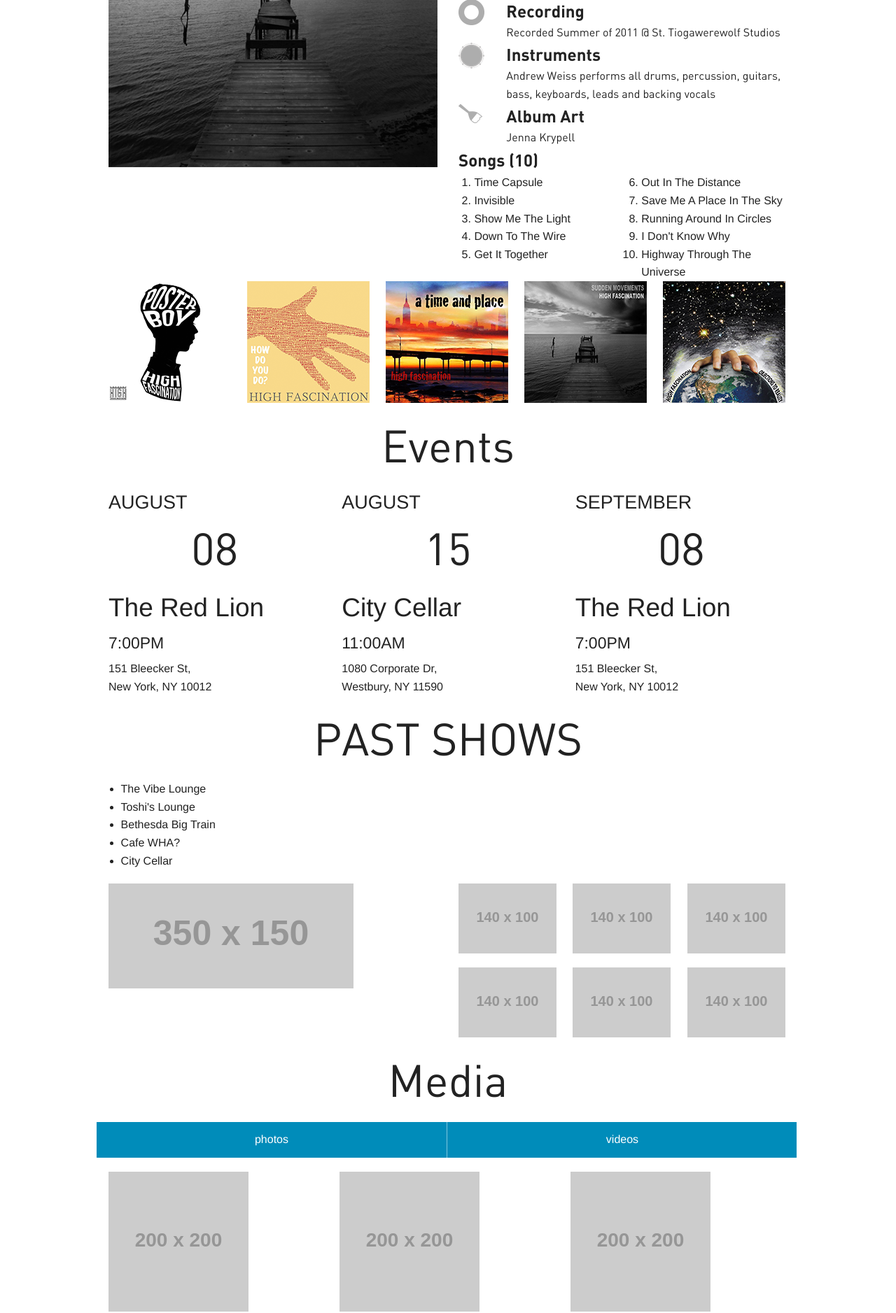
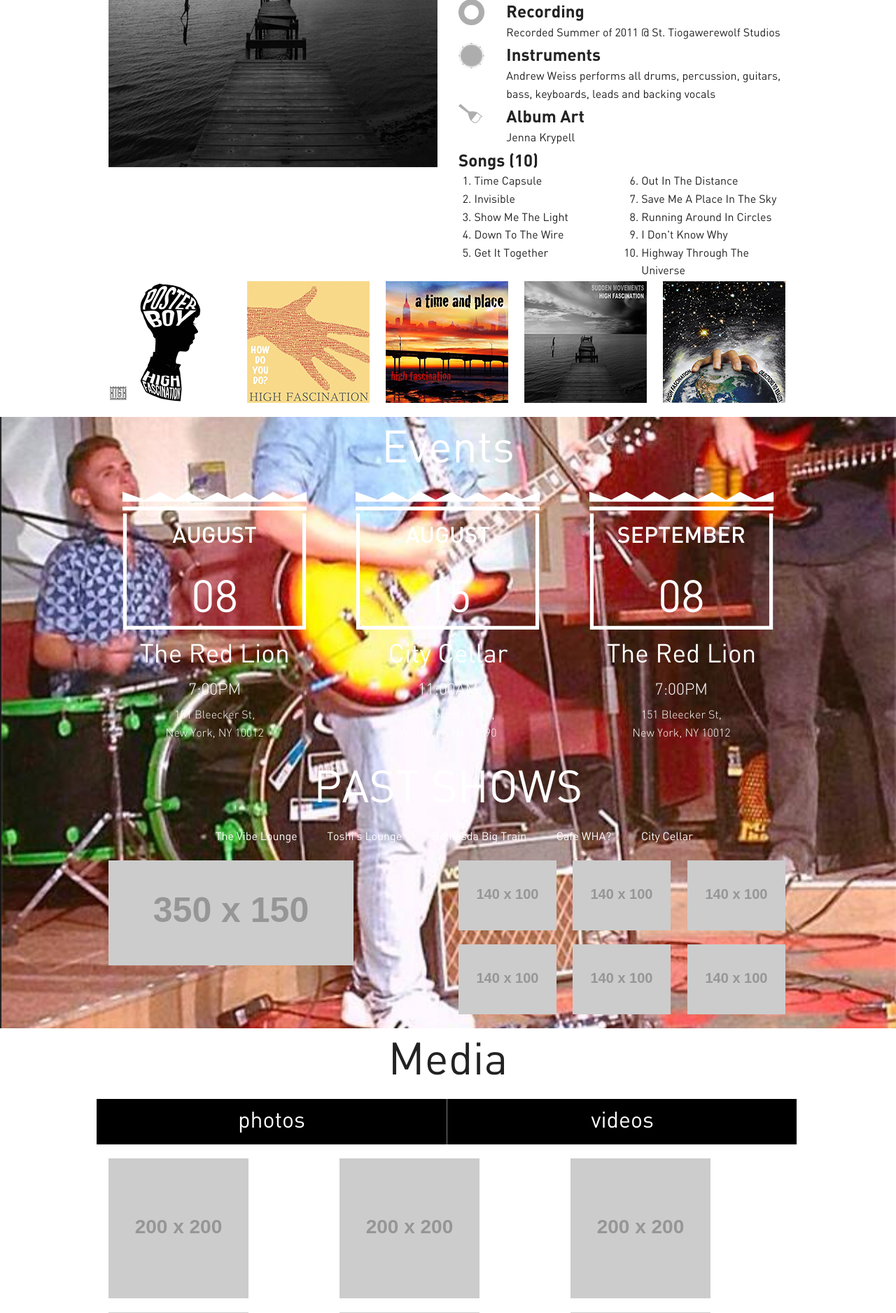
Before and after one commit to aisaacroth/High-Fascination-Site, a Flask app: page / in a window 1280 px wide. Shown: the part 2841-4718 px from the top of the page at 70% size. Run offline with Flask 2, Linux system fonts and the light colour scheme; some libraries are stand-ins or nearby versions.

Commit message:
Gave the site a once quick over.

```diff
--- a/app/static/css/app.css
+++ b/app/static/css/app.css
@@ -8,7 +8,7 @@
          url('../fonts/DIN/DIN-Regular.svg#DIN-Regular') format('svg');
     font-style: normal;
     font-weight: normal;
-    text-rendering: optimzeLegibility;
+    text-rendering: optimizeLegibility;
 }
 
 @font-face {
@@ -401,19 +401,81 @@ section#music div#album-info p {
     margin-bottom: 0;
 }
 
+section#music div#album-info div#track-list ol li {
+    font-family: "DIN-Regular";
+    font-size: 100%;
+}
+
 /* Events Section */
 section#events {
+    background: url('../img/events/muhlenberg-bg.png') no-repeat center center scroll;
+    -webkit-background-size: cover;
+    -moz-background-size: cover;
+    -o-background-size: cover;
+    background-size: cover;
     height: 100%;
     max-width: 100%;
     width: 100%;
 }
 
 section#events h1 {
+    color: #FFFFFF;
     font-family: "DIN-Regular";
-    font-size: 4.0rem;
+    font-size: 400%;
     text-align: center;
     margin-left: auto;
     margin-right: auto;
+}
+
+section#events div#event-listing div.date-wrapper {
+    background: url('../img/events/cell.png') no-repeat center center scroll;
+    height: auto;
+    width: auto;
+}
+
+section#events div#event-listing div.date-wrapper h3 {
+    color: #FFFFFF;
+    font-family: "DIN-Medium";
+    font-size: 200%;
+    text-align: center;
+    padding-top: 15%;
+}
+
+section#events div#event-listing div.date-wrapper h1 {
+    padding-top: 5%;
+}
+
+section#events div#event-listing div.small-4 {
+    text-align:center;
+}
+
+section#events div#event-listing div.small-4 h2 {
+    color: #FFFFFF;
+    font-family: "DIN-Regular";
+}
+
+section#events div#event-listing div.small-4 h4 {
+    color: #FFFFFF;
+    font-family: "DIN-Light";
+}
+
+section#events div#event-listing div.small-4 p {
+    color: #FFFFFF;
+    font-family: "DIN-Light";
+}
+
+section#events div#gig-carousel ul {
+    list-style: none;
+    text-align: center;
+}
+
+section#events div#gig-carousel ul li {
+    color: #FFFFFF;
+    display: inline-block;
+    font-family: "DIN-Regular";
+    font-size: 100%;
+    padding-left: 2%;
+    padding-right: 2%;
 }
 
 /* Media Section */
@@ -429,17 +491,47 @@ section#media h1 {
     margin-right: auto;
 }
 
+section#media div.row ul.button-group li a.button {
+    background-color: #000000;
+    font-family: "DIN-Regular";
+    font-size: 200%;
+}
+
 /* Press Section */
 section#press {
+    background: url('../img/press/greenpoint-bg.png') no-repeat center center scroll;
+    -webkit-background-size: cover;
+    -moz-background-size: cover;
+    -o-background-size: cover;
+    background-size: cover;
     height: 100%;
 }
 
 section#press h1 {
+    color: #FFFFFF;
     font-family: "DIN-Regular";
-    font-size: 4.0rem;
+    font-size: 400%;
     margin-left: auto;
     margin-right: auto;
     text-align: center;
+}
+
+section#press div.row div.large-4 {
+    text-align: center;
+}
+
+section#press div.row div.large-4 div.image-wrapper {
+}
+
+section#press div.row div.large-4 h4 {
+    color: #FFFFFF;
+    font-family: "DIN-Regular";
+}
+
+section#press div.row div.large-4 p {
+    color: #FFFFFF;
+    font-family: "DIN-Regular";
+    text-align: left;
 }
 
 /* Contact Section */
@@ -454,6 +546,26 @@ section#contact h1 {
     margin-left: auto;
     margin-right: auto;
     text-align: center;
+}
+
+section#contact div.small-8 h2 {
+    font-family: "DIN-Regular";
+}
+
+section#contact div.small-8 p {
+    font-family: "DIN-Regular";
+}
+
+section#contact div.row div.small-4 input {
+    font-family: "DIN-Regular";
+    border-color: #000000;
+    color: #000000;
+}
+
+section#contact div.row div.small-12 textarea {
+    font-family: "DIN-Regular";
+    border-color: #000000;
+    color: rgba(0, 0, 0, 1);
 }
 
 footer {
@@ -505,3 +617,8 @@ footer div.row div#right-section h3 {
     font-family: "DIN-Regular";
     font-size: 1.5rem;
 }
+
+footer div.row #right-section form div.row a.button {
+    background: #FFFFFF;
+    color: #000000;
+}
--- a/app/templates/index.html
+++ b/app/templates/index.html
@@ -212,7 +212,7 @@
           </div>
         </div>
         <h6>Songs (10)</h6>
-        <div class="row">
+        <div class="row" id="track-list">
           <ol>
             <div class="small-6 columns">
               <li>Time Capsule</li>
@@ -343,21 +343,21 @@
     </div>
     <div class="row">
       <div class="large-4 columns">
-        <div>
+        <div class="image-wrapper">
           <img src="http://placehold.it/200x150"/>
         </div>
         <h4>E Train Blog</h4>
         <p>This NYC 4 piece creates a pristine and organic sound highly evident on their latest EP poster boy.</p>
       </div>
       <div class="large-4 columns">
-        <div>
+        <div class="image-wrapper">
           <img src="http://placehold.it/200x150"/>
         </div>
         <h4>Forkster Rocks</h4>
         <p>These rockers are a fantastic rock sound hailing out of New York, New York! These melodic yet cleverly riff rocking musicians are blending clever rock tunes with a shining overall groove!</p>
       </div>
       <div class="large-4 columns">
-        <div>
+        <div class="image-wrapper">
           <img src="http://placehold.it/200x150"/>
         </div>
         <h4>As Told By Cesca</h4>
@@ -366,21 +366,21 @@
     </div>
     <div class="row">
       <div class="large-4 columns">
-        <div>
+        <div class="image-wrapper">
           <img src="http://placehold.it/200x150"/>
         </div>
         <h4>NYU News</h4>
         <p>Weiss commits himself to practicing and arranging throughtout most of the day. His dedication and enthusiasm to music are evident within the items he carries with him daily.</p>
       </div>
       <div class="large-4 columns">
-        <div>
+        <div class="image-wrapper">
           <img src="http://placehold.it/200x150"/>
         </div>
         <h4>E Train Blog</h4>
         <p>Frontman Andrew Weiss of High Fascination, an alternative rock band reigning from NYU, spoke with interviewer Elise Renard on the band's music-making methdology.</p>
       </div>
       <div class="large-4 columns">
-        <div>
+        <div class="image-wrapper">
           <img src="http://placehold.it/200x150"/>
         </div>
         <h4>DR 3 AM</h4>
@@ -398,7 +398,7 @@
   <div class="small-6 small-centered columns">
     <div class="row">
       <div class="small-4 columns">
-        <img src="http://placehold.it/140x100"/>
+        <img src="{{ url_for('static', filename='img/contact/email.svg')}}" />
       </div>
       <div class="small-8 columns">
         <h2>Email</h2>
```
